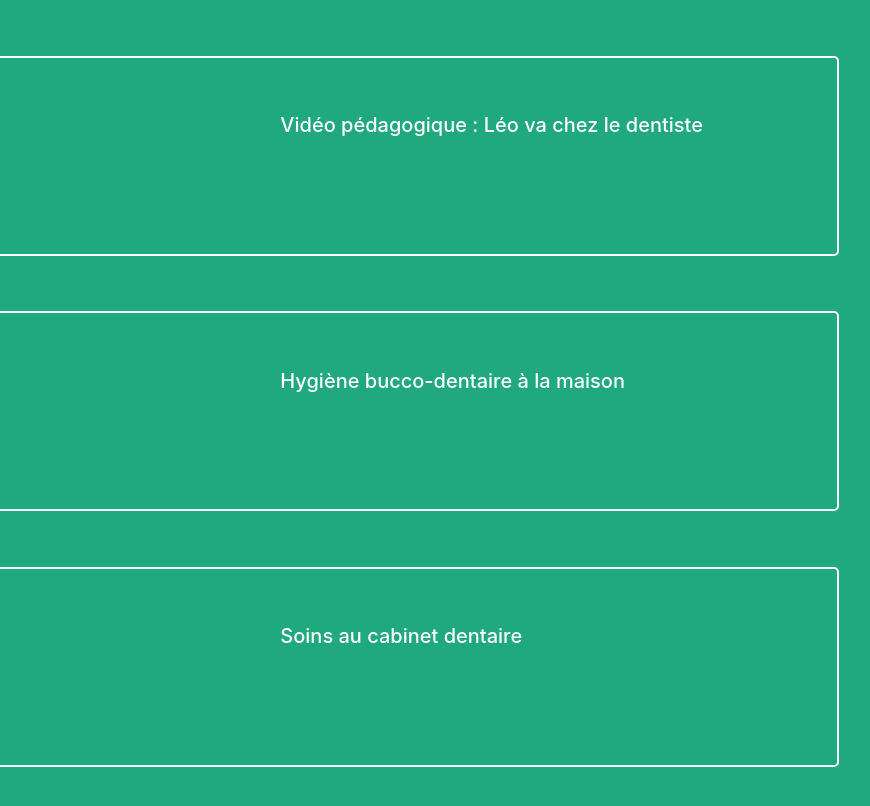
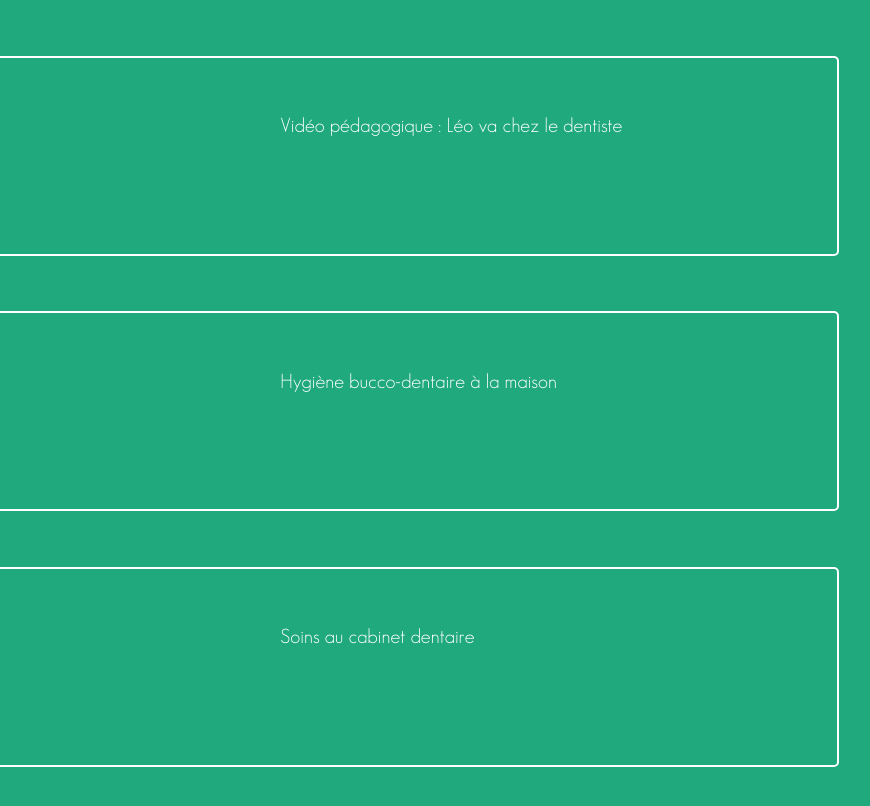
Before and after one commit to PierreQuentel/dentihop, a plain HTML site: page menu.html in a window 1280 px wide. Shown: the full height of the page, 301-1171 px from the left. Drawn offline with Linux system fonts and the light colour scheme.

Commit message:
Use GeoSansLight font in all pages

```diff
--- /dev/null
+++ b/assets/css/dentihop.css
@@ -0,0 +1,9 @@
+@font-face{
+    font-family: "geo_sans_light";
+    src: url("../fonts/GeosansLight.ttf") format("truetype");
+    font-weight: normal;
+    font-style: normal
+}
+body, td{
+    font-family: "geo_sans_light";
+}
--- a/menu.html
+++ b/menu.html
@@ -11,8 +11,10 @@
     <link rel="canonical" href="https://getbootstrap.com/docs/4.3/examples/album/">
 
     <!-- Bootstrap core CSS -->
-<link href="assets/css/bootstrap.min.css" rel="stylesheet" integrity="sha384-ggOyR0iXCbMQv3Xipma34MD+dH/1fQ784/j6cY/iJTQUOhcWr7x9JvoRxT2MZw1T" crossorigin="anonymous">
+    <link href="assets/css/bootstrap.min.css" rel="stylesheet" integrity="sha384-ggOyR0iXCbMQv3Xipma34MD+dH/1fQ784/j6cY/iJTQUOhcWr7x9JvoRxT2MZw1T" crossorigin="anonymous">
 
+    <!-- Generic Dentihop stylesheet with font -->
+    <link href="assets/css/dentihop.css" rel="stylesheet">
 
     <style>
       .menu-item{
@@ -36,7 +38,6 @@
       }
     </style>
     <!-- Custom styles for this template -->
-    <link href="album.css" rel="stylesheet">
   </head>
   <body style="background-color: #1fa97d">
 
```
Also changed, not shown: hygiene_bucco_dentaire.html (+4 -1 lines), index.html (+4 -1 lines), leo_va_chez_le_dentiste.html (+4 -1 lines), premiere_consultation.html (+4 -1 lines).
